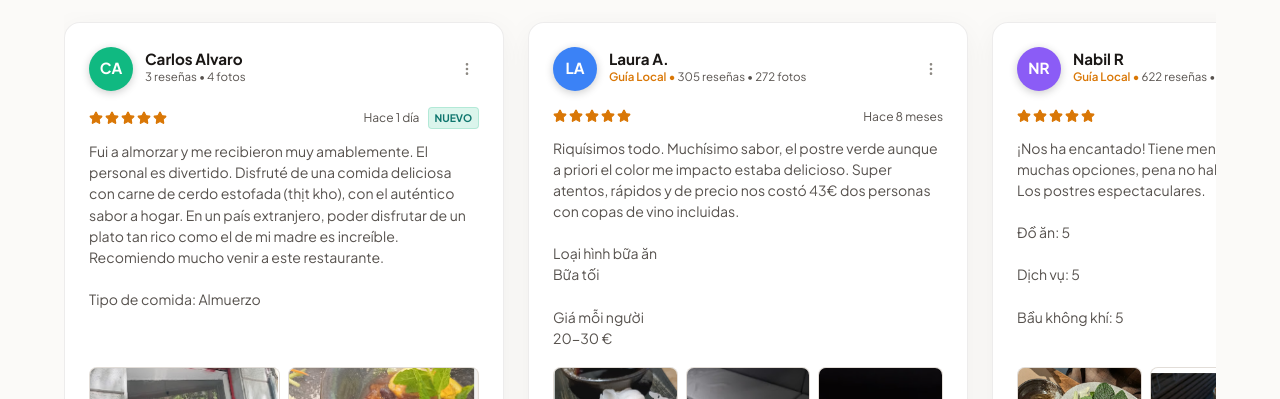
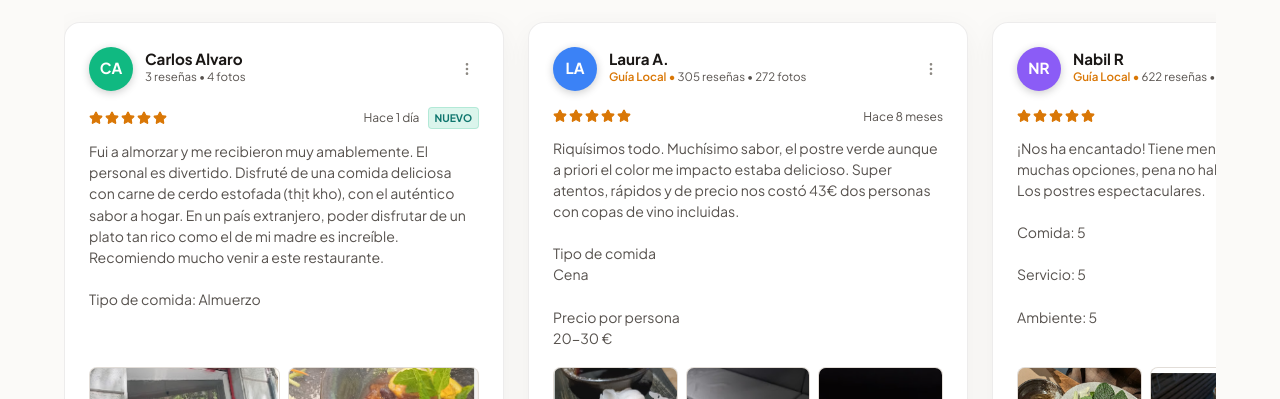
Before and after one commit to hieplv95/restaurante-phoviet, a React (Vite) app: page / in a window 1280 px wide. Shown: the part 3500-3899 px from the top of the page. Built offline with nearby package versions, Linux system fonts and the light colour scheme; a web font is replaced by a local one.

Commit message:
Translate review metadata details into Spanish and English

```diff
--- a/src/components/Reviews.jsx
+++ b/src/components/Reviews.jsx
@@ -35,8 +35,8 @@ const REVIEWS_DATA = [
     isNew: false,
     isLocalGuide: true,
     text: {
-      es: 'Riquísimos todo. Muchísimo sabor, el postre verde aunque a priori el color me impacto estaba delicioso. Super atentos, rápidos y de precio nos costó 43€ dos personas con copas de vino incluidas.\n\nLoại hình bữa ăn\nBữa tối\n\nGiá mỗi người\n20-30 €',
-      en: 'Riquísimos todo. Muchísimo sabor, el postre verde aunque a priori el color me impacto estaba delicioso. Super atentos, rápidos y de precio nos costó 43€ dos personas con copas de vino incluidas.\n\nLoại hình bữa ăn\nBữa tối\n\nGiá mỗi người\n20-30 €'
+      es: 'Riquísimos todo. Muchísimo sabor, el postre verde aunque a priori el color me impacto estaba delicioso. Super atentos, rápidos y de precio nos costó 43€ dos personas con copas de vino incluidas.\n\nTipo de comida\nCena\n\nPrecio por persona\n20-30 €',
+      en: 'Riquísimos todo. Muchísimo sabor, el postre verde aunque a priori el color me impacto estaba delicioso. Super atentos, rápidos y de precio nos costó 43€ dos personas con copas de vino incluidas.\n\nMeal type\nDinner\n\nPrice per person\n20-30 €'
     },
     images: [
       '/reviews/dumplings_review.png',
@@ -56,8 +56,8 @@ const REVIEWS_DATA = [
     isNew: false,
     isLocalGuide: true,
     text: {
-      es: '¡Nos ha encantado! Tiene menú del día y cuenta con muchas opciones, pena no haber podido probarlo todo... Los postres espectaculares.\n\nĐồ ăn: 5\n\nDịch vụ: 5\n\nBầu không khí: 5',
-      en: '¡Nos ha encantado! Tiene menú del día y cuenta con muchas options, pena no haber podido probarlo todo... Los postres espectaculares.\n\nĐồ ăn: 5\n\nDịch vụ: 5\n\nBầu không khí: 5'
+      es: '¡Nos ha encantado! Tiene menú del día y cuenta con muchas opciones, pena no haber podido probarlo todo... Los postres espectaculares.\n\nComida: 5\n\nServicio: 5\n\nAmbiente: 5',
+      en: '¡Nos ha encantado! Tiene menú del día y cuenta con muchas options, pena no haber podido probarlo todo... Los postres espectaculares.\n\nFood: 5\n\nService: 5\n\nAtmosphere: 5'
     },
     images: [
       '/reviews/noodle_salad_review.png',
```
